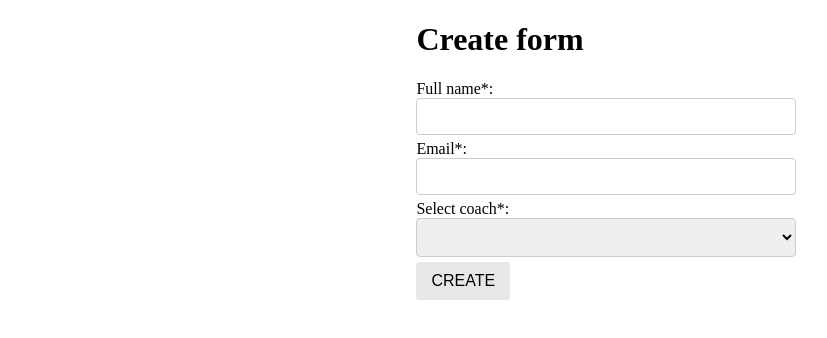
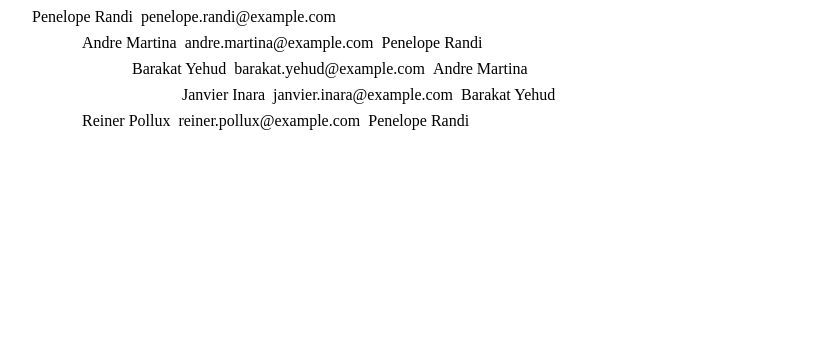
Before and after one commit to MIXEDD/visma, a React (Create React App) app: page / in a window 1280 px wide. Shown: the top 338 px of the page, without its empty margins (34-861 px from the left). Built offline with nearby package versions, Linux system fonts and the light colour scheme.

Commit message:
Tree implementation

```diff
--- a/src/App.tsx
+++ b/src/App.tsx
@@ -8,8 +8,8 @@ function App() {
     return (
         <div className="App">
             <Routes>
-                <Route path={ROUTES.ROOT} element={<Root />} />
-                <Route path={ROUTES.TREE} element={<Tree />} />
+                {/*<Route path={ROUTES.ROOT} element={<Root />} />*/}
+                <Route path={ROUTES.ROOT} element={<Tree />} />
             </Routes>
         </div>
     );
--- a/src/pages/root/Root.tsx
+++ b/src/pages/root/Root.tsx
@@ -17,7 +17,7 @@ import {
     onValidateField,
 } from '../../utils/validations';
 import Selector from '../../atoms/selector/Selector';
-import { RootReducer } from '../../store';
+import { RootState } from '../../store';
 import { TreeData } from '../../store/tree/types';
 import { getTreeNodes } from '../../utils/tree';
 import { onSetNode } from '../../store/tree/actions';
@@ -55,7 +55,7 @@ const Root: React.FC = () => {
     const [fullNameErrors, setFullNameErrors] = useState<string[]>([]);
     const [emailErrors, setEmailErrors] = useState<string[]>([]);
     const [coachErrors, setCoachErrors] = useState<string[]>([]);
-    const treeState = useSelector((state: RootReducer) => state.tree);
+    const treeState = useSelector((state: RootState) => state.tree);
 
     const coachesOptions = useMemo(() => {
         return getTreeNodes(treeState);
--- a/src/pages/tree/Tree.tsx
+++ b/src/pages/tree/Tree.tsx
@@ -1,7 +1,17 @@
 import React from 'react';
+import { useSelector } from 'react-redux';
+
+import { RootState } from '../../store';
+import Node from './node/Node';
 
 const Tree: React.FC = () => {
-    return <div>Tree</div>;
+    const treeState = useSelector((state: RootState) => state.tree);
+
+    return (
+        <div>
+            <Node treeData={treeState} />
+        </div>
+    );
 };
 
 export default Tree;
--- /dev/null
+++ b/src/pages/tree/node/Node.module.scss
@@ -0,0 +1,12 @@
+.container {
+  margin-left: 50px;
+}
+
+.node {
+  display: flex;
+  margin: 8px;
+}
+
+.marginRight {
+  margin-right: 8px;
+}
--- /dev/null
+++ b/src/pages/tree/node/Node.tsx
@@ -0,0 +1,39 @@
+import React from 'react';
+
+import { TreeData } from '../../../store/tree/types';
+import Typography from '../../../atoms/typography/Typography';
+
+import styles from './Node.module.scss';
+
+interface Props {
+    treeData: TreeData;
+    parentFullName?: string;
+}
+
+const Node: React.FC<Props> = (props) => {
+    const {
+        treeData: { fullName, email, subNodes },
+        parentFullName,
+    } = props;
+
+    return (
+        <div className={styles.container}>
+            <div className={styles.node}>
+                <div className={styles.marginRight}>
+                    <Typography text={fullName} />
+                </div>
+                <div className={parentFullName ? styles.marginRight : undefined}>
+                    <Typography text={email} />
+                </div>
+                {parentFullName && (
+                    <div>
+                        <Typography text={parentFullName} />
+                    </div>
+                )}
+            </div>
+            {subNodes && subNodes.map((node) => <Node treeData={node} parentFullName={fullName} />)}
+        </div>
+    );
+};
+
+export default Node;
--- a/src/store/index.ts
+++ b/src/store/index.ts
@@ -9,6 +9,6 @@ export const store = configureStore({
     reducer: rootReducer,
 });
 
-export interface RootReducer {
+export interface RootState {
     tree: TreeState;
 }
--- a/src/utils/tree.ts
+++ b/src/utils/tree.ts
@@ -1,4 +1,4 @@
-import { NodeForInsertion, TreeData, TreeNode } from '../store/tree/types';
+import { NodeForInsertion, TreeData } from '../store/tree/types';
 
 export const getTreeNodes = (treeData: TreeData): Array<{ value: string; label: string }> => {
     const treeNodes = [];
```
